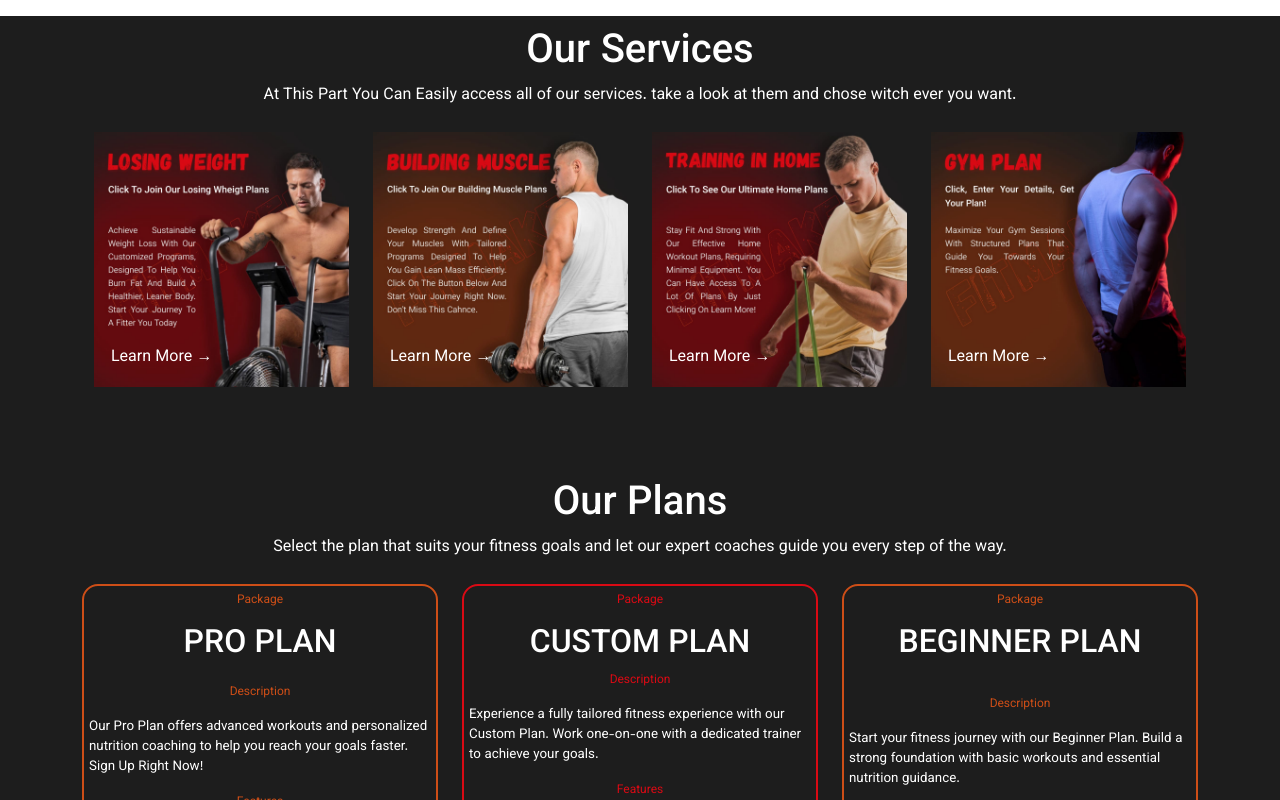
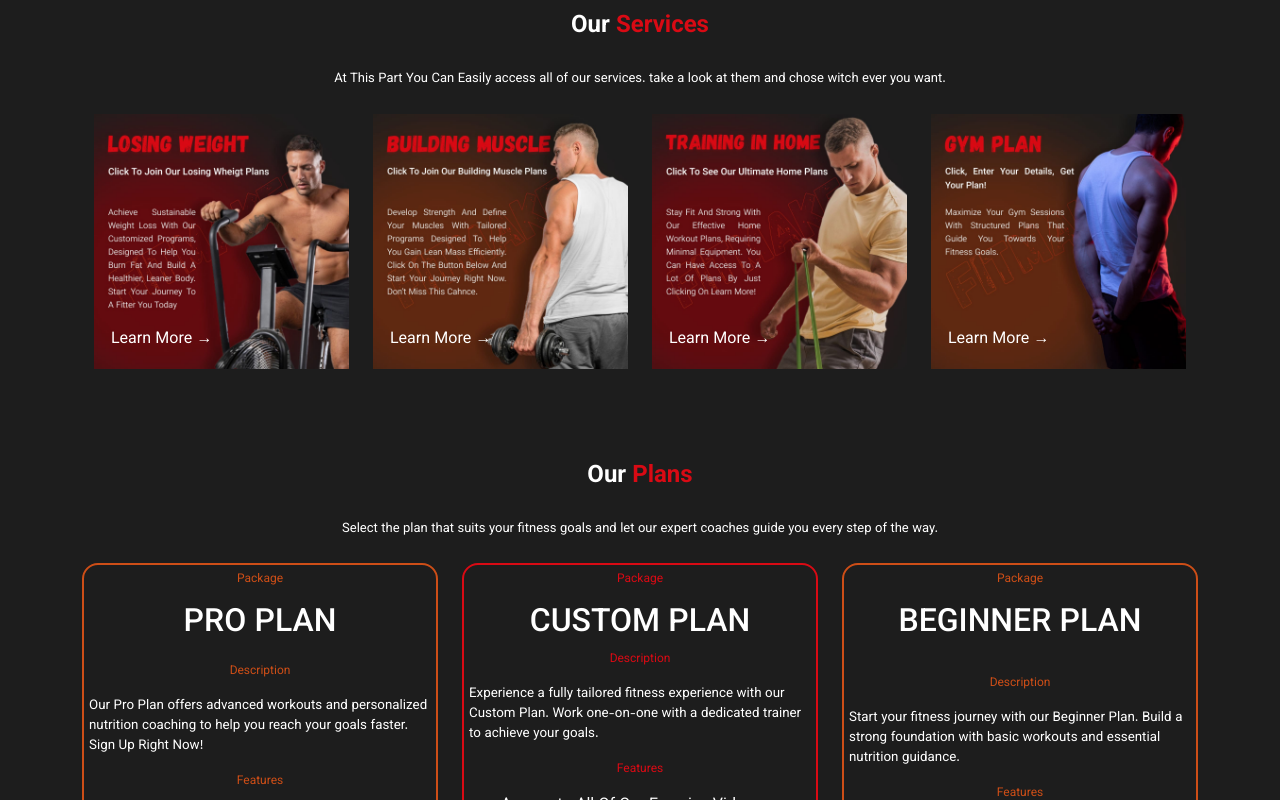
Before and after one commit to Renad03/fitness-final-project, a React (Create React App) app: page / in a window 1280 px wide. Shown: the top 800 px of the page. Built offline with nearby package versions, Linux system fonts and the light colour scheme.

Commit message:
edit screens

```diff
--- a/src/Components/CoachAchievements/AchievementCard.jsx
+++ b/src/Components/CoachAchievements/AchievementCard.jsx
@@ -25,7 +25,7 @@ const AchievementCard = (props) => {
                 <Typography sx={{color: "var(--red-main-color)"}} gutterBottom variant="h5" component="div">
                     {props.title}
                 </Typography>
-                <Typography variant="body2" sx={{ color: "var(--red-main-color)"}}>
+                <Typography variant="body2" sx={{ color: "var(--white-color)"}}>
                     {props.description}
                 </Typography>
             </CardContent>
--- a/src/Components/Heading/Heading.jsx
+++ b/src/Components/Heading/Heading.jsx
@@ -3,7 +3,7 @@ import styles from "./heading.module.css"
 
 const Heading = (props) => {
     return (
-        <div className={`${styles.Heading} text-center my-1`}>
+        <div className={`${styles.heading} text-center my-1`}>
             <h1>{props.headOne} <span>{props.headTwo}</span></h1>
             <p>{props.headingParagraph}</p>
         </div>
--- a/src/Components/Heading/heading.module.css
+++ b/src/Components/Heading/heading.module.css
@@ -1,5 +1,5 @@
 .heading {
-  padding: 10px 0;
+  padding: 0px 0;
   text-align: center;
   background-color: var(--main-background-color);
   color: var(--white-color);
@@ -10,7 +10,7 @@
   padding-bottom: 10px;
   height: 50px;
 }
-.heading span {
+.heading h1 span {
   color: var(--red-main-color);
 }
 .heading p {
--- a/src/Components/ProfileAbout/profileAbout.module.css
+++ b/src/Components/ProfileAbout/profileAbout.module.css
@@ -1,10 +1,10 @@
 .profile-about-container {
-  border: 2px solid var(--red-main-color);
+  border: 1px solid var(--red-main-color);
   padding: 20px 15px;
   background-color: var(--main-background-color);
   border-radius: 10px;
   width: 260px;
-  height: 300px;
+  height: 310px;
 }
 
 .about-title {
@@ -29,5 +29,5 @@
 .info-text {
   margin-top: 10px;
   font-size: var(--fontSize-3);
-  color: var(--red-main-color);
+  color: var(--white-color);
 }
--- a/src/Pages/Home/CoachScreen/Coach.jsx
+++ b/src/Pages/Home/CoachScreen/Coach.jsx
@@ -33,7 +33,7 @@ const Coach = () => {
                 </div>
             </header>
             <main>
-                <div className={`container ${styles["main-container"]}`}>
+                <div className={`container ${styles["main-container"]} d-flex justify-content-between`}>
                     <div className={`${styles["aside-about"]}`}>
                         <ProfileAbout
                             gender={aboutData.gender}
--- a/src/Pages/Home/Home.jsx
+++ b/src/Pages/Home/Home.jsx
@@ -1,16 +1,12 @@
 import React from "react";
 import OurServices from "../../Components/ServicesSection/OurServices";
 import OurPlans from "../../Components/PlanSection/OurPlans";
-import Heading from "../../Components/Heading/Heading";
 import SliderSection from "../../Components/Slider/Slider";
 import AccordionSection from "../../Components/Accordion/AccordionSection";
 
 const Home = () => {
   return (
     <div>
-      {/* <p>Navbar</p>
-            <OurPlans /> */}
-      <Heading />
       <OurServices />
       <OurPlans />
       <SliderSection />
```
Also changed, not shown: 1 other file (tests, documents, lock files or other folders).
